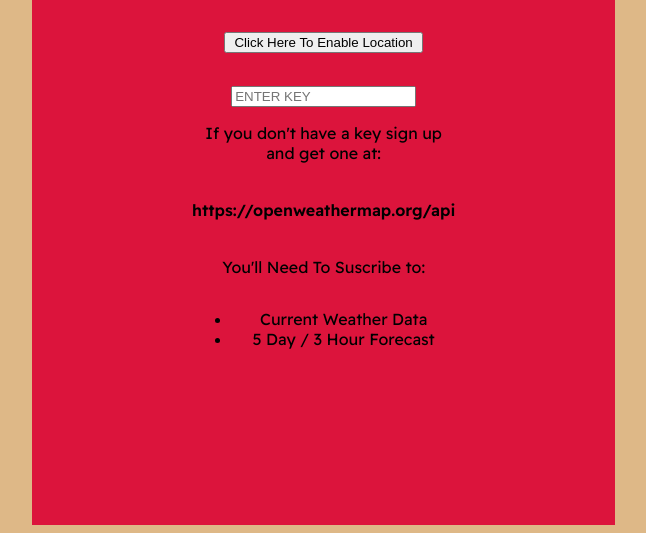
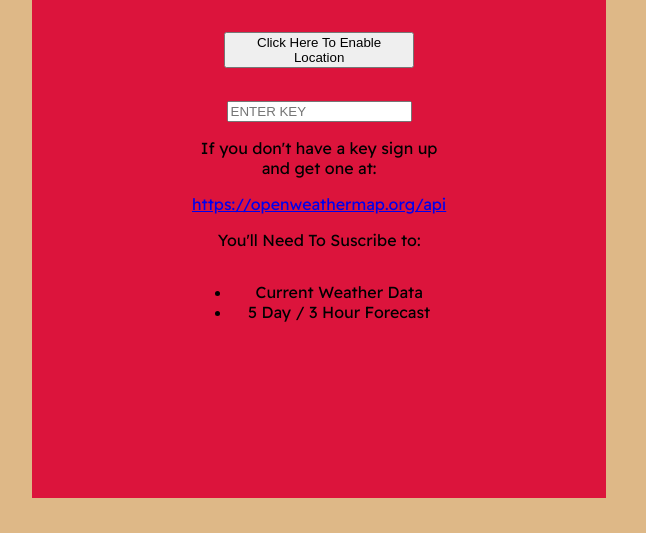
Before and after one commit to raminelnunez/weather-widget, a website: page src/index.html in a window 1280 px wide. Shown: the part 331-864 px from the top of the page, without its empty margins (208-854 px from the left). After the commit the page ends 837 px from the top, so only its background shows below. Drawn offline with Linux system fonts and the light colour scheme.

Commit message:
make link clickable to openweather api website

```diff
--- a/src/index.html
+++ b/src/index.html
@@ -20,7 +20,7 @@
             <input type="text" id="text-input" placeholder="ENTER KEY">
           </form>
           <p>If you don't have a key sign up and get one at:</p>
-          <h4>https://openweathermap.org/api</h4>
+          <a href="https://openweathermap.org/api">https://openweathermap.org/api</a>
           <p>You'll Need To Suscribe to:</p>
           <ul>
             <li>Current Weather Data</li>
```
